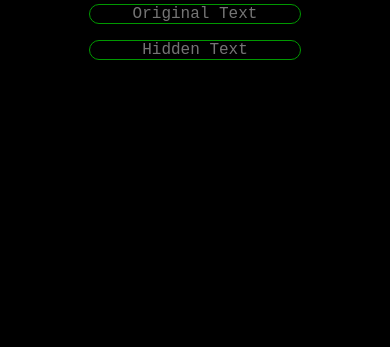
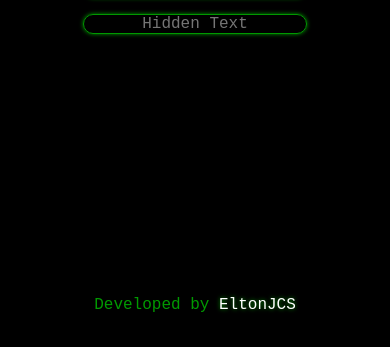
Before and after one commit to EltonJCS/hackerText, a plain HTML site: page index.html in a window 390 px wide. Shown: the part 497-844 px from the top of the page. Drawn offline with Linux system fonts and the light colour scheme.

Commit message:
Added footer and improved input responsiveness

```diff
--- a/index.html
+++ b/index.html
@@ -13,10 +13,15 @@
     <noscript>
         <h1>Javascript is disabled!</h1>
     </noscript>
-    <h1>HACKER_TEXT</h1>
-    <div class="inputs">
-        <input id="input-original-value" type="text" placeholder="Original Text">
-        <input id="input-hidden-value" type="text" placeholder="Hidden Text">
+    <main>
+        <h1>HACKER_TEXT</h1>
+        <div class="inputs">
+            <input id="input-original-value" type="text" placeholder="Original Text">
+            <input id="input-hidden-value" type="text" placeholder="Hidden Text">
+        </div>
+    </main>
+    <div class="footer">
+        <p>Developed by <a href="https://github.com/EltonJCS">EltonJCS</a></p>
     </div>
 </body>
 <script src="script.js"></script>
--- a/style.css
+++ b/style.css
@@ -19,27 +19,55 @@ body {
   align-items: center;
 }
 
+main {
+  height: 90%;
+  width: 100%;
+  display: flex;
+  flex-direction: column;
+  justify-content: center;
+  align-items: center;
+}
+
 h1 {
   max-width: 90%;
   word-break: break-all;
   color: #fff;
   font-size: 5rem;
   text-align: center;
-  text-shadow: 0px 0px 4px #090;
+  text-shadow: 0px 0px 8px #090;
 }
 
 .inputs {
-  min-width: 50%;
-  margin-top: 2rem;
+  width: clamp(14rem, 25%, 80%);
+  margin-top: 4rem;
   display: flex;
   flex-direction: column;
   gap: 1rem;
 }
 .inputs input {
-  background-color: #000;
+  box-shadow: 0 0 4px #090;
+  background-color: transparent;
   color: #fff;
   text-align: center;
   font-size: 1rem;
   border: 1px solid #090;
   border-radius: 1rem;
 }
+
+.footer {
+  color: #090;
+  width: 100%;
+  height: 10%;
+  display: flex;
+  justify-content: center;
+  align-items: center;
+}
+.footer a {
+  text-decoration: none;
+  color: #fff;
+  text-shadow: 0px 0px 4px #090;
+}
+.footer a:hover {
+  color: #090;
+  text-decoration: underline;
+}
```
Also changed, not shown: 1 other file.
